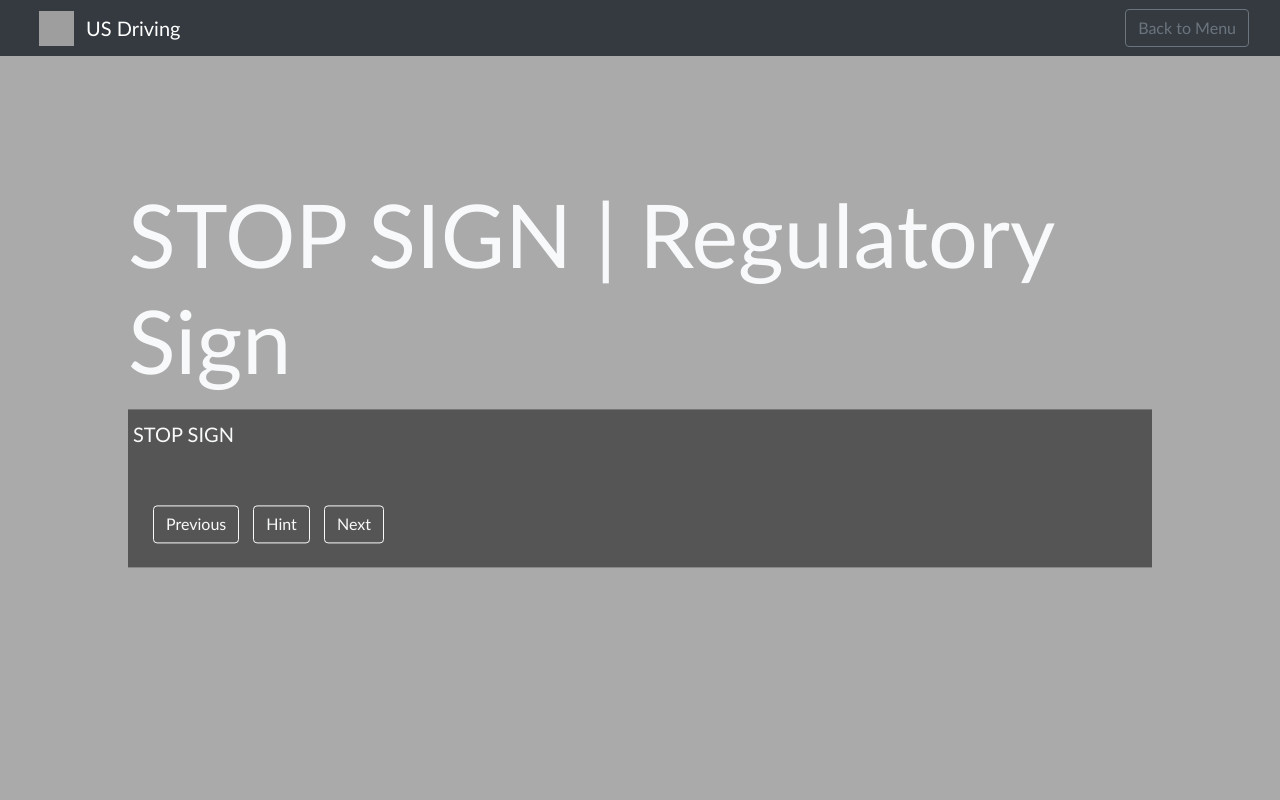
After one commit to lyz9518/road_sign_tutorial, a Flask app: page /learn/1 in a window 1280 px wide. The commit adds this page. Run offline with Flask 2, Linux system fonts and the light colour scheme; some libraries are stand-ins or nearby versions; grey boxes are pictures that could not be loaded.

Commit message:
Add learn section

```diff
--- a/server.py
+++ b/server.py
@@ -4,10 +4,15 @@ from flask import Response, request, jsonify, redirect
 from data import *
 import uuid
 import random
+import tutorial_data
+
 app = Flask(__name__)
 
 
 quiz_questions = []
+
+# data
+data = tutorial_data.tutorial
 
 # ROUTES
 
@@ -22,6 +27,10 @@ def mode():
 @app.route('/selectChapter')
 def select():
     return render_template('ud-selectChapter.html')
+
+@app.route('/intro')
+def intro():
+    return render_template('ud-intro.html')
 
 @app.route('/quiz/')
 def generateQuiz(id = None):
@@ -43,6 +52,18 @@ def quiz(num = None):
 
     return render_template('ud-quiz.html', question = quiz_questions[num - 1], num = num, title = 'Quiz')
 
+@app.route('/learn/<num>')
+def learn(num = None):
+    try:
+        num = int(num)
+    except:
+        return redirect("/learn/1", code=302)
+
+    if num < 2:
+        return render_template('ud-learn.html', info=data["regulatory"][num], num = num)
+
+    return render_template('ud-learn.html', info=data["warning"][num], num = num)
+
 
 # Binding
 if __name__ == '__main__':
--- /dev/null
+++ b/templates/ud-learn.html
@@ -0,0 +1,56 @@
+{% extends "ud-layout.html" %}
+
+{% block content %}
+    <script src="{{url_for('static', filename='js/learn.js')}}"></script>
+    <script>
+        let info = {{info|tojson}}
+        let num = {{num|tojson}}
+        console.log(num)
+        console.log(info)
+    </script>
+
+    <style>
+        #content{
+            height: auto;
+            background: rgba(0,0,0,.5);
+            padding-left: 20px;
+            padding-right: 20px;
+            margin-bottom: 50px;
+            padding-top: 10px;
+        }
+
+        #content button{
+            align-content: center;
+            width: 40px;
+            margin-top: 20px;
+            display: inline-flex;
+            margin-inline: 5px;
+        }
+
+
+	</style>
+
+    <div class="vertical-center mx-10p">
+        <p card-text class="display-2 text-light mt-0"><b> {{info.name}} | Regulatory Sign</b></p>
+        <div id = "content">
+
+            <div class="row">
+                <p class="text-light lead title">{{info.name}}</p>
+            </div>
+
+            <div class="row">
+                <p class="text-light lead">
+
+                </p>
+            </div>
+
+
+            <button class="btn btn-outline-light my-4" style="width:auto" onclick="location.href=''">Previous</button>
+            <button class="btn btn-outline-light my-4" style="width:auto" onclick="location.href=''">Hint</button>
+            <button class="btn btn-outline-light my-4" style="width:auto" onclick="location.href=''">Next</button>
+
+        </div>
+    </div>
+
+
+{% endblock %}
--- a/tutorial_data.py
+++ b/tutorial_data.py
@@ -1,6 +1,6 @@
 tutorial = {
     "regulatory":{
-        {
+        1:{
             "id": 1,
             "name": "STOP SIGN",
             "image_link": "XXX",
@@ -10,7 +10,7 @@ tutorial = {
         }
     },
     "warning":{
-        {
+        2:{
             "id": 2,
             "name": "LEFT CURVE",
             "image_link": "XXX",
```
Also changed, not shown: templates/ud-intro.html (added, +49 -0 lines), templates/ud-selectChapter.html (+9 -6 lines).
